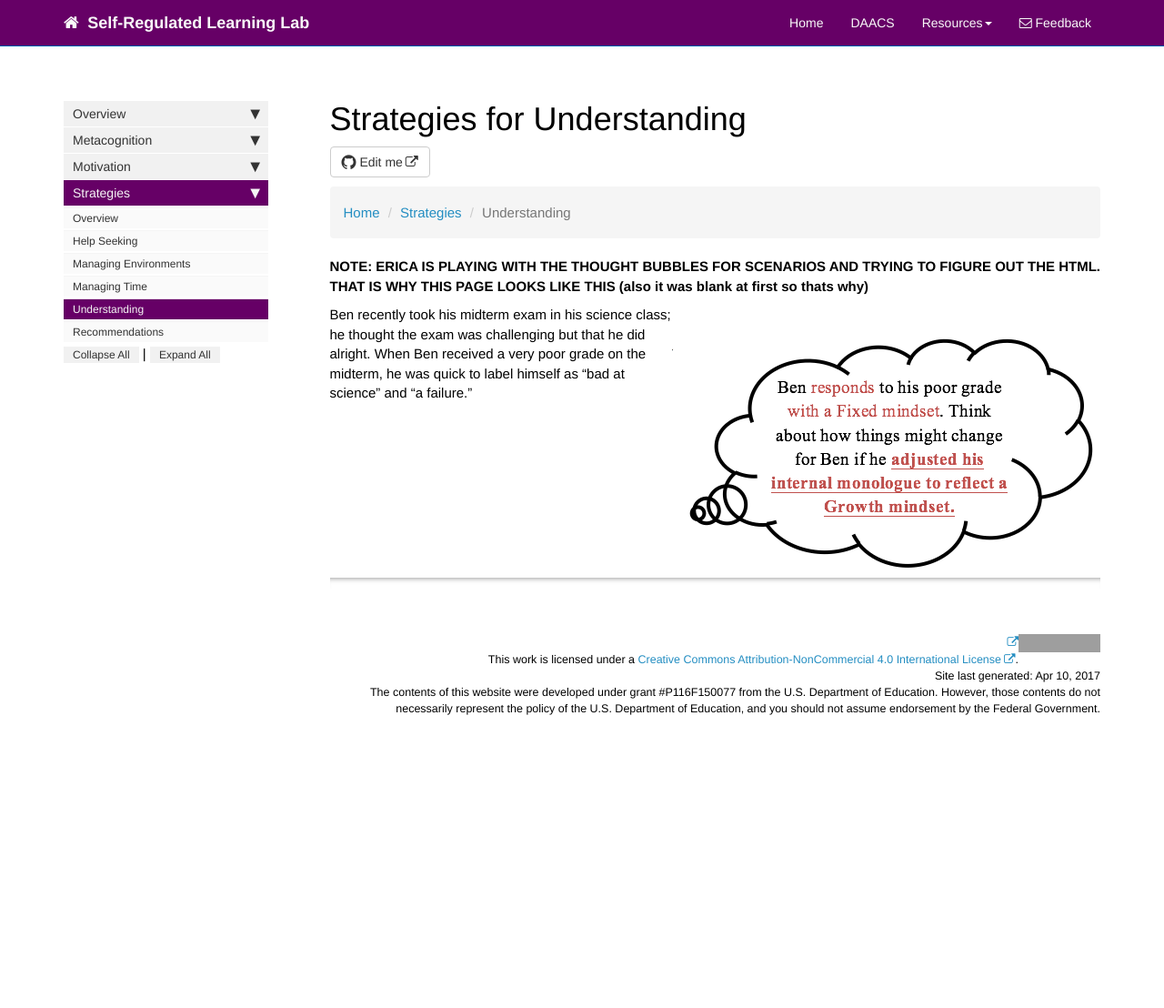
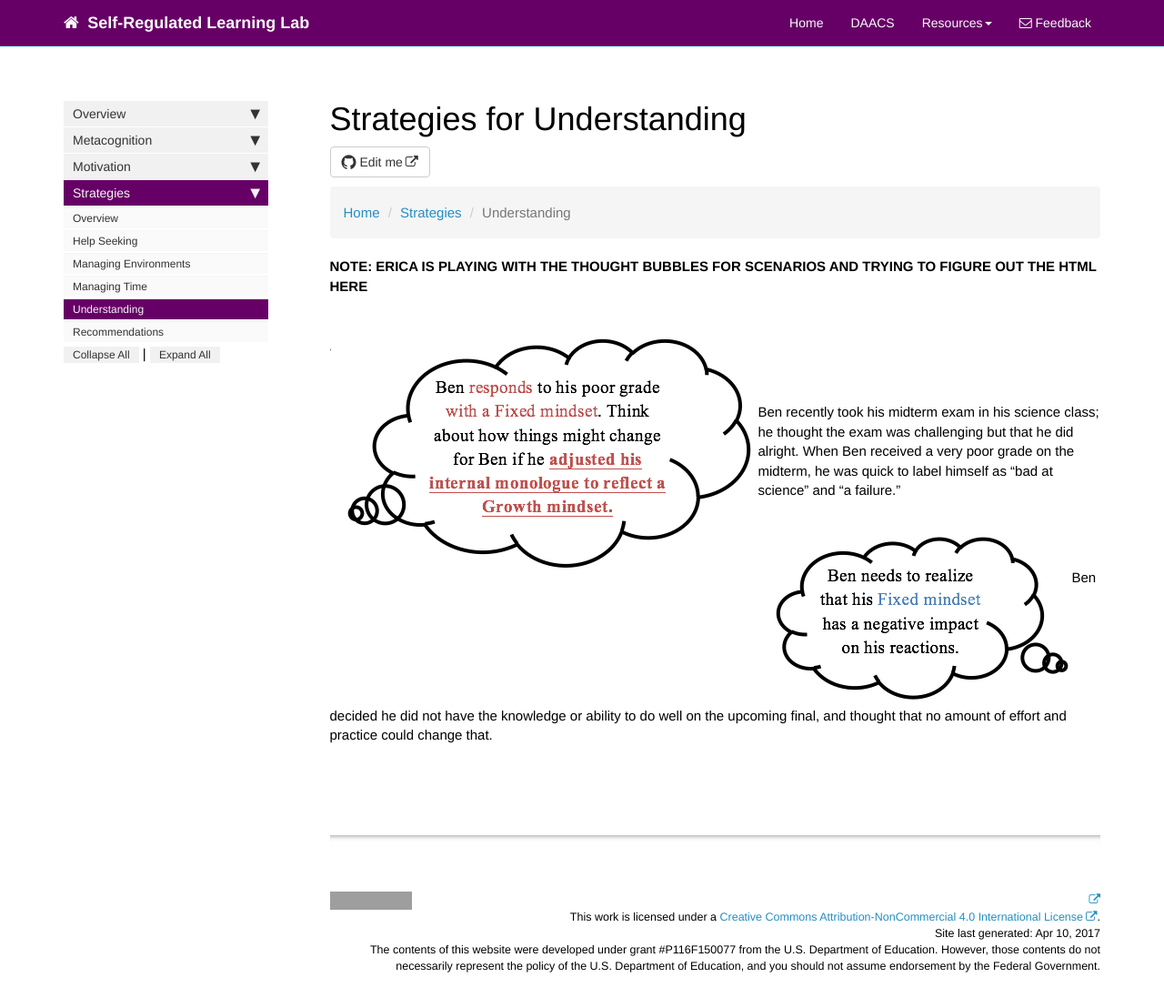
Before and after one commit to dfranklin02/SRL, a Jekyll site: the page built from docs/pages/strategies/understanding.md, in a window 1280 px wide and 1122 px high. Shown: the top 1108 px of the window at 91% size. Built offline with Jekyll 4.4.1, drawn with Linux system fonts in a browser that asks for light colours; nearby versions of some CDN libraries; comment, search, counter and statistics services are not loaded; grey boxes are pictures that could not be loaded.

Commit message:
Update understanding.md

```diff
--- a/docs/pages/strategies/understanding.md
+++ b/docs/pages/strategies/understanding.md
@@ -14,7 +14,7 @@ toc: false
     <li class="active">Understanding</li>
 </ul>
 
-**NOTE: ERICA IS PLAYING WITH THE THOUGHT BUBBLES FOR SCENARIOS AND TRYING TO FIGURE OUT THE HTML. THAT IS WHY THIS PAGE LOOKS LIKE THIS (also it was blank at first so thats why)**
+**NOTE: ERICA IS PLAYING WITH THE THOUGHT BUBBLES FOR SCENARIOS AND TRYING TO FIGURE OUT THE HTML HERE**
 
 <div>
 <style>
@@ -25,6 +25,27 @@ img {
 </style>
 
 <p><img img src='images/mindsetsee1.png' alt='mindset_profile' width="100" hieght="50"/>
+<br>
+<br>
+<br>
+<br>
+<br>
 Ben recently took his midterm exam in his science class; he thought the exam was challenging but that he did alright. When Ben received a very poor grade on the midterm, he was quick to label himself as “bad at science” and “a failure.”
 </p>
 </div>
+
+<div>
+<style>
+img {
+    float: left;
+       margin: 0px 15px 0px 0px
+}
+</style>
+
+<p><img img src='images/mindsetsee2.png' alt='mindset_profile' width="100" hieght="50"/>
+<br>
+<br>
+<br>
+Ben decided he did not have the knowledge or ability to do well on the upcoming final, and thought that no amount of effort and practice could change that.
+</p>
+</div>
```
